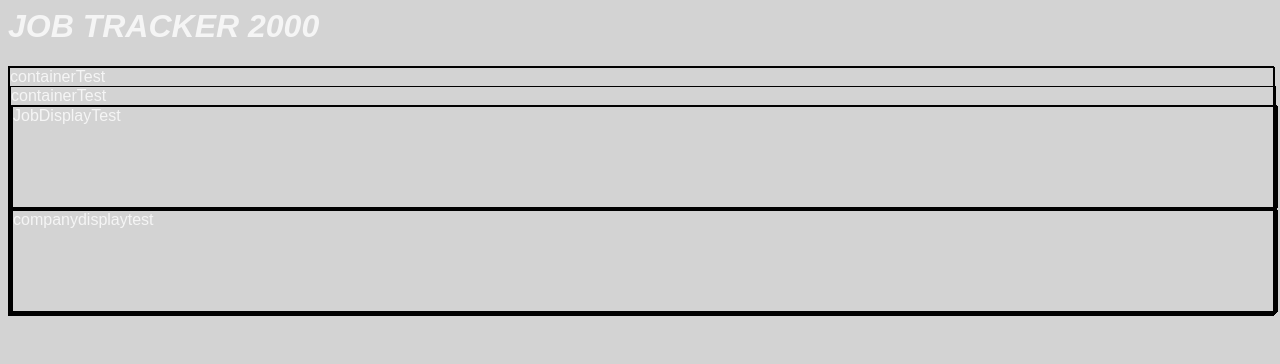
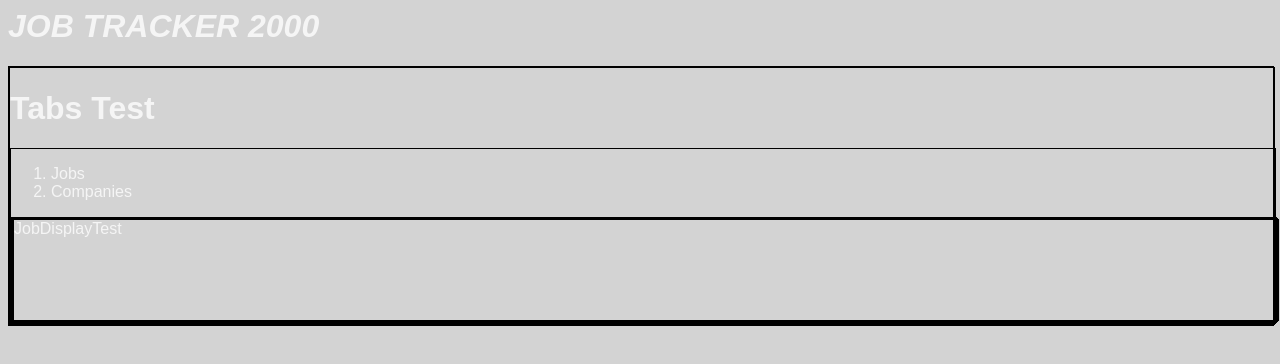
Before and after one commit to W0bbeg0ng/Job-Tracker-2000, a React app: page / in a window 1280 px wide. Shown: the top 364 px of the page. Built offline with nearby package versions, Linux system fonts and the light colour scheme.

Commit message:
tabsComponent

```diff
--- a/src/client/components/Container.jsx
+++ b/src/client/components/Container.jsx
@@ -1,12 +1,24 @@
 import React from "react";
 import TabsContainer from "./TabsContainer";
+import JobList from "./JobList";
+import CompanyList from "./CompanyList"
 
 const Container = (props) => {
   return (
-   <div className="container">
-    containerTest
+   <div>
+    <h1>Tabs Test</h1>
 
-     <TabsContainer />
+     <TabsContainer>
+       <div label = "Jobs">
+        <JobList />
+       </div>
+       <div label = "Companies">
+        <CompanyList />
+       </div>
+       </TabsContainer>
+
+
+
 
     </div>);
 }
--- /dev/null
+++ b/src/client/components/Tab.jsx
@@ -0,0 +1,43 @@
+import React, { Component } from 'react';
+// import PropTypes from 'prop-types';
+
+
+class Tab extends Component {
+//   static propTypes = {
+//     activeTab: PropTypes.string.isRequired,
+//     label: PropTypes.string.isRequired,
+//     onClick: PropTypes.func.isRequired,
+//   };
+
+  onClick = () => {
+    const { label, onClick } = this.props;
+    onClick(label);
+  }
+
+  render() {
+    const {
+      onClick,
+      props: {
+        activeTab,
+        label,
+      },
+    } = this;
+
+    let className = 'tab-list-item';
+
+    if (activeTab === label) {
+      className += ' tab-list-active';
+    }
+
+    return (
+      <li
+        className={className}
+        onClick={onClick}
+      >
+        {label}
+      </li>
+    );
+  }
+}
+
+export default Tab;
--- a/src/client/components/TabsContainer.jsx
+++ b/src/client/components/TabsContainer.jsx
@@ -1,16 +1,82 @@
-import React from "react";
-import JobList from './JobList.jsx'
-import CompanyList from './CompanyList.jsx'
+import React, { Component } from "react";
+import JobList from './JobList.jsx';
+import CompanyList from './CompanyList.jsx';
+import PropTypes from 'prop-types';
+import Tab from './Tab'
 
-const TabsContainer = (props) => {
-  return (
-   <div className="tabsContainer">
-    containerTest
 
-      <JobList/>
-      <CompanyList/>
+// const TabsContainer = (props) => {
+//   return (
+//    <div className="tabsContainer">
+//     containerTest
 
-    </div>);
+//       <JobList/>
+//       <CompanyList/>
+
+//     </div>);
+// }
+
+// export default TabsContainer;
+
+
+class TabsContainer extends Component {
+  static propTypes = {
+    children: PropTypes.instanceOf(Array).isRequired,
+  }
+
+  constructor(props) {
+    super(props);
+
+    this.state = {
+      activeTab: this.props.children[0].props.label,
+    };
+  }
+
+  onClickTabItem = (tab) => {
+    this.setState({ activeTab: tab });
+  }
+
+
+
+
+
+  render() {
+    const {
+      onClickTabItem,
+      props: {
+        children,
+      },
+      state: {
+        activeTab,
+      }
+    } = this;
+
+    return (
+      <div className="tabs">
+        <ol className="tab-list">
+          {children.map((child) => {
+            const { label } = child.props;
+
+            return (
+              <Tab
+                activeTab={activeTab}
+                key={label}
+                label={label}
+                onClick={onClickTabItem}
+              />
+            );
+          })}
+        </ol>
+        <div className="tab-content">
+          {children.map((child) => {
+            if (child.props.label !== activeTab) return undefined;
+            return child.props.children;
+          })}
+        </div>
+      </div>
+    );
+  }
 }
 
+
 export default TabsContainer;
```
Also changed, not shown: 1 other file (tests, documents, lock files or other folders).
